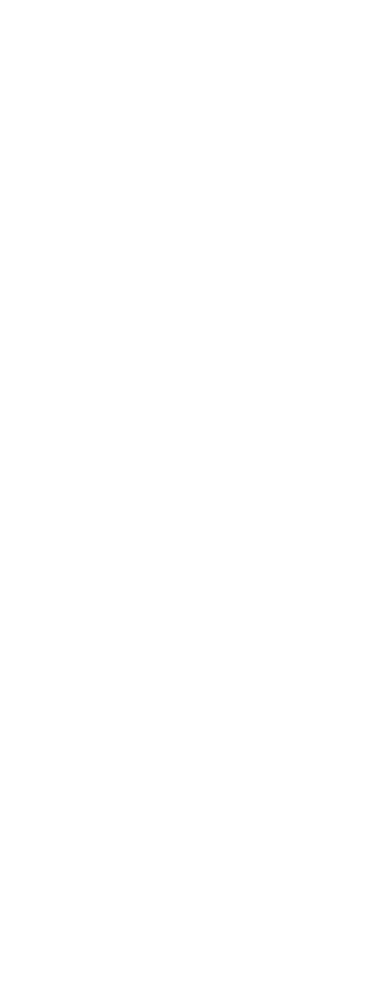
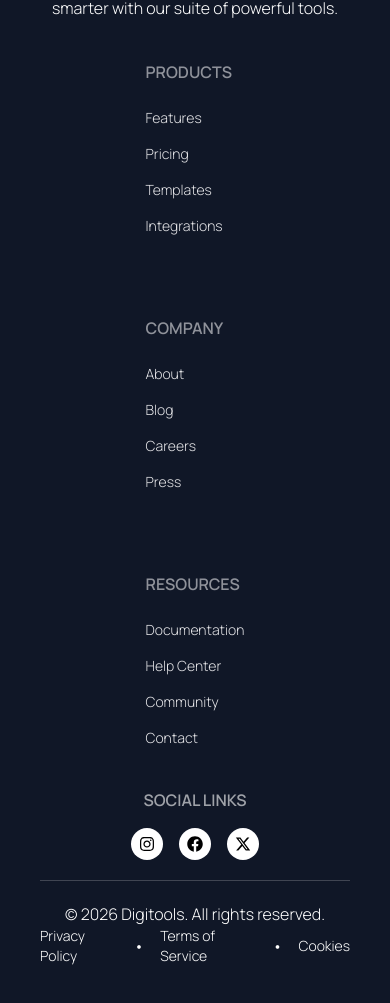
Before and after one commit to HassanMahdee/A6-DigiTools-Platform, a React (Vite) app: page / in a window 390 px wide. Shown: the part 671-1674 px from the top of the page. Before the commit the page ends 844 px from the top, so only its background shows below. Built offline with nearby package versions, Linux system fonts and the light colour scheme.

Commit message:
footer added, responsive

```diff
--- a/src/components/banner/banner.jsx
+++ b/src/components/banner/banner.jsx
@@ -2,13 +2,13 @@
 import bannerImage from "../../assets/banner.png";
 const Banner = () => {
   return (
-    <div className="bg-base-200 px-8 md:px-52 py-12 md:py-20 relative">
+    <div className="bg-base-200 px-8 lg:px-52 py-12 lg:py-20 relative">
       <div className="flex items-center justify-between w-full">
         <div
-          className="absolute inset-0 bg-cover bg-center bg-no-repeat md:hidden"
+          className="absolute inset-0 bg-cover bg-center bg-no-repeat lg:hidden"
           style={{ backgroundImage: `url(${bannerImage})` }}
         ></div>
-        <div className="absolute inset-0 bg-base-100/70 md:hidden"></div>
+        <div className="absolute inset-0 bg-base-100/70 lg:hidden"></div>
 
         <div className="max-w-lg flex-col space-y-4 z-10">
           <div className="badge bg-primary/10 text-primary gap-2 py-3 px-4 rounded-full">
@@ -35,7 +35,7 @@
             </button>
           </div>
         </div>
-        <img src={bannerImage} className="hidden md:block" />
+        <img src={bannerImage} className="hidden lg:block w-full" />
       </div>
     </div>
   );
--- /dev/null
+++ b/src/components/footer/copyRight.jsx
@@ -0,0 +1,26 @@
+import React from "react";
+
+const CopyRight = () => {
+  return (
+    <div className="flex flex-col sm:gap-2 lg:flex-row justify-between items-center w-full">
+      <p className="text-md font-light">
+        &copy; {new Date().getFullYear()} Digitools. All rights reserved.{" "}
+      </p>
+      <div className="flex space-x-4 justify-center items-center">
+        <a href="#" className="text-sm font-light">
+          Privacy Policy
+        </a>
+        <span>•</span>
+        <a href="#" className="text-sm font-light">
+          Terms of Service
+        </a>
+        <span>•</span>
+        <a href="#" className="text-sm font-light">
+          Cookies
+        </a>
+      </div>
+    </div>
+  );
+};
+
+export default CopyRight;
--- a/src/components/footer/footer.jsx
+++ b/src/components/footer/footer.jsx
@@ -1,11 +1,26 @@
-import React from 'react';
+import React from "react";
+import Links from "./links";
+import Socials from "./socials";
+import CopyRight from "./copyRight";
 
 const Footer = () => {
-    return (
-        <div>
-
+  return (
+    <footer className="flex flex-col gap-5 lg:gap-10 bg-[#101727] text-white p-10 lg:px-52">
+      <div className="flex flex-col lg:flex-row justify-between gap-10 w-full items-center lg:items-start">
+        <div className="flex flex-col space-y-2 w-fit items-center lg:items-start justify-center">
+          <h2 className="text-4xl font-extrabold">DigiTools</h2>
+          <p className="text-md font-light text-center lg:text-left max-w-sm">
+            Premium digital tools for creators, professionals, and businesses.
+            Work smarter with our suite of powerful tools.
+          </p>
         </div>
-    );
+        <Links />
+        <Socials />
+      </div>
+      <hr className="h-0.5 opacity-20" />
+      <CopyRight />
+    </footer>
+  );
 };
 
 export default Footer;
--- a/src/components/footer/links.jsx
+++ b/src/components/footer/links.jsx
@@ -1,11 +1,31 @@
-import React from 'react';
+import React from "react";
 
 const Links = () => {
-    return (
-        <div>
-
-        </div>
-    );
+  return (
+    <div className="grid grid-cols-1 sm:grid-cols-3 justify-center items-center w-fit justify-items-start text-neutral-content gap-20">
+      <nav className="flex flex-col gap-4 items-start justify-center w-fit">
+        <h6 className="footer-title text-md">Products</h6>
+        <a className="link link-hover text-sm font-light">Features</a>
+        <a className="link link-hover text-sm font-light">Pricing</a>
+        <a className="link link-hover text-sm font-light">Templates</a>
+        <a className="link link-hover text-sm font-light">Integrations</a>
+      </nav>
+      <nav className="flex flex-col gap-4 items-start justify-center w-fit">
+        <h6 className="footer-title text-md">Company</h6>
+        <a className="link link-hover text-sm font-light">About</a>
+        <a className="link link-hover text-sm font-light">Blog</a>
+        <a className="link link-hover text-sm font-light">Careers</a>
+        <a className="link link-hover text-sm font-light">Press</a>
+      </nav>
+      <nav className="flex flex-col gap-4 items-start justify-center w-fit">
+        <h6 className="footer-title text-md">Resources</h6>
+        <a className="link link-hover text-sm font-light">Documentation</a>
+        <a className="link link-hover text-sm font-light">Help Center</a>
+        <a className="link link-hover text-sm font-light">Community</a>
+        <a className="link link-hover text-sm font-light">Contact</a>
+      </nav>
+    </div>
+  );
 };
 
 export default Links;
--- a/src/components/footer/socials.jsx
+++ b/src/components/footer/socials.jsx
@@ -1,11 +1,25 @@
-import React from 'react';
+import React from "react";
+import { FaInstagram } from "react-icons/fa";
+import { FaXTwitter } from "react-icons/fa6";
+import { FaFacebook } from "react-icons/fa";
 
 const Socials = () => {
-    return (
-        <div>
-
-        </div>
-    );
+  return (
+    <nav className="flex flex-col gap-2 items-center justify-center min-w-max">
+      <h6 className="footer-title text-center">Social Links</h6>
+      <div className="grid grid-flow-col gap-4">
+        <a className="bg-white text-black p-2 rounded-full flex items-center justify-center hover:bg-white/20 transition-colors">
+          <FaInstagram size={16} />
+        </a>
+        <a className="bg-white text-black p-2 rounded-full flex items-center justify-center hover:bg-white/20 transition-colors">
+          <FaFacebook size={16} />
+        </a>
+        <a className="bg-white text-black p-2 rounded-full flex items-center justify-center hover:bg-white/20 transition-colors">
+          <FaXTwitter size={16} />
+        </a>
+      </div>
+    </nav>
+  );
 };
 
 export default Socials;
--- a/src/components/navbar/navbar.jsx
+++ b/src/components/navbar/navbar.jsx
@@ -21,14 +21,14 @@
 
   return (
     <div
-      className={`sticky top-0 z-50 bg-base-100 border-b border-base-300 py-3 md:py-6 px-4 md:px-52 flex items-center justify-between ${isScrolled ? "shadow-md" : ""}`}
+      className={`sticky top-0 z-50 bg-base-100 border-b border-base-300 py-3 lg:py-6 px-4 lg:px-52 flex items-center justify-between ${isScrolled ? "shadow-md" : ""}`}
     >
       <div>
         <a href="/" className="text-primary text-4xl font-extrabold">
           DigiTools
         </a>
       </div>
-      <div className="hidden md:flex">
+      <div className="hidden lg:flex">
         <ul className="menu menu-horizontal px-1">
           <li>
             <a>Products</a>
@@ -47,7 +47,7 @@
           </li>
         </ul>
       </div>
-      <div className="flex items-center md:gap-2">
+      <div className="flex items-center lg:gap-2">
         <button className="btn btn-ghost btn-circle indicator">
           <span className="indicator-item badge badge-outline badge-sm">0</span>
           <BsCart2 />
@@ -65,28 +65,28 @@
           get started
         </button>
         <button
-          className="btn btn-ghost btn-circle md:hidden"
+          className="btn btn-ghost btn-circle lg:hidden"
           onClick={() => setMenuToggle(!menuToggle)}
         >
           {menuToggle ? <IoIosCloseCircleOutline /> : <CgMenuGridO />}
         </button>
       </div>
       <div
-        className={`md:hidden absolute top-16 left-0 w-full bg-base-100 shadow-md px-6 pb-4 flex flex-col gap-1 items-end justify-center transition-all duration-300 ease-in-out ${menuToggle ? "opacity-100 translate-y-0" : "opacity-0 -translate-y-2 pointer-events-none"}`}
+        className={`lg:hidden absolute top-16 left-0 w-full bg-base-100 shadow-md px-6 pb-4 flex flex-col gap-1 items-end justify-center transition-all duration-300 ease-in-out ${menuToggle ? "opacity-100 translate-y-0" : "opacity-0 -translate-y-2 pointer-events-none"}`}
       >
-        <a href="#" className="py-1 border-b border-base-300 ">
+        <a href="#" className="py-1 border-b border-base-300 text-gray-600">
           Products
         </a>
-        <a href="#" className="py-1 border-b border-base-300">
+        <a href="#" className="py-1 border-b border-base-300 text-gray-600">
           Features
         </a>
-        <a href="#" className="py-1 border-b border-base-300">
+        <a href="#" className="py-1 border-b border-base-300 text-gray-600">
           Pricing
         </a>
-        <a href="#" className="py-1 border-b border-base-300">
+        <a href="#" className="py-1 border-b border-base-300 text-gray-600">
           Testimonials
         </a>
-        <a href="#" className="py-1 border-b border-base-300">
+        <a href="#" className="py-1 border-b border-base-300 text-gray-600">
           FAQ
         </a>
       </div>
```
